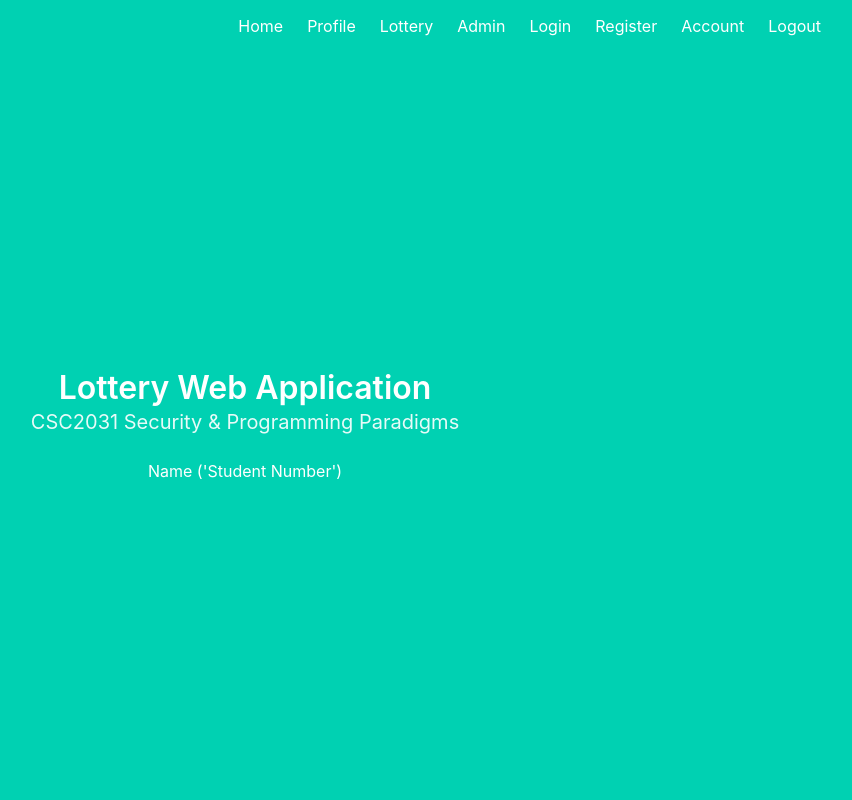
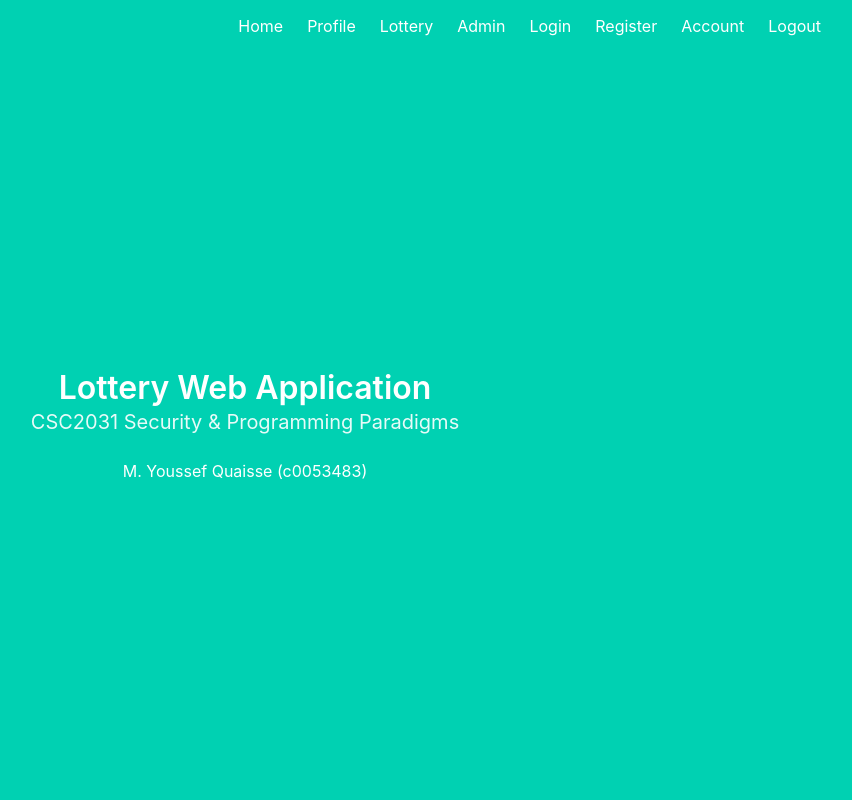
Before and after one commit to IHatePineapples/LotteryWebApp, a Flask app: page / in a window 1280 px wide. Shown: the whole page, without its empty margins (395-1247 px from the left). Run offline with Flask 2, Linux system fonts and the light colour scheme.

Commit message:
Add name and student number

```diff
--- a/templates/index.html
+++ b/templates/index.html
@@ -7,6 +7,5 @@
   CSC2031 Security & Programming Paradigms
 </h2>
 
-{#TODO: ADD NAME AND STUDENT NUMBER#}
-<p>Name ('Student Number')</p>
+<p>M. Youssef Quaisse (c0053483)</p>
 {% endblock %}
```
